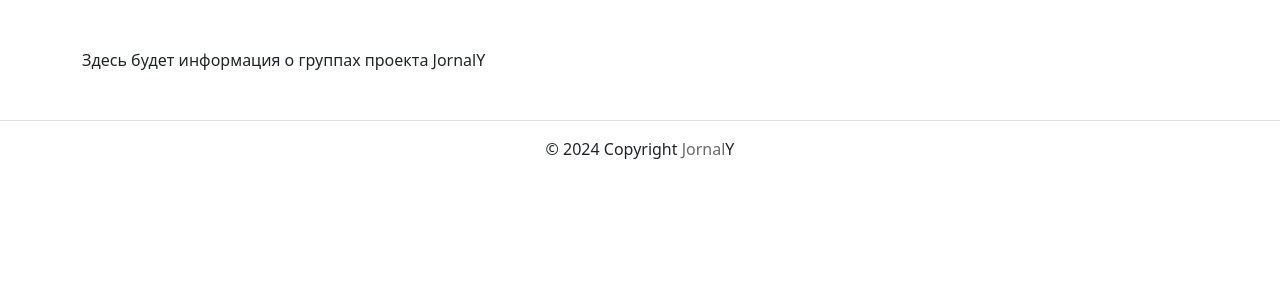
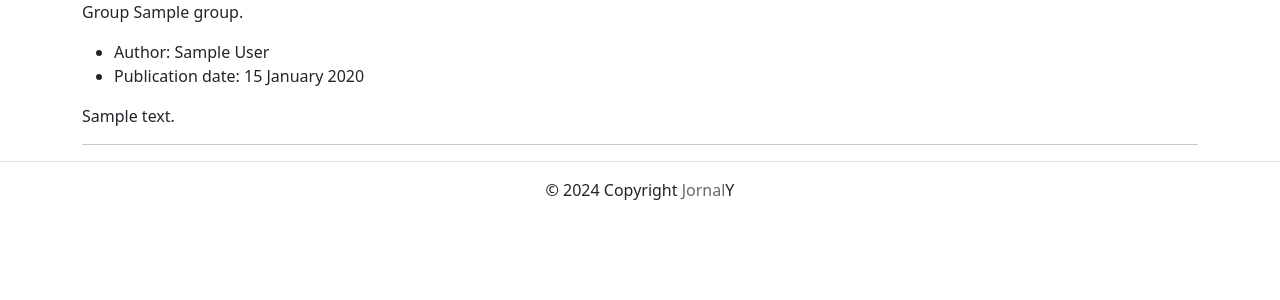
Before and after one commit to dev-lymar/JornalY, a Django app: a page that uses templates/posts/group_list.html in a window 1280 px wide. Shown: the part 56-356 px from the top of the page. Run offline with Django 5.2, Linux system fonts and the light colour scheme; tables that the repository leaves empty hold one stand-in row (values such as "Sample post"); some libraries are stand-ins or nearby versions.

Commit message:
Fixed index and group list templates, added display group posts

```diff
--- a/posts/urls.py
+++ b/posts/urls.py
@@ -5,5 +5,5 @@ app_name = 'posts'
 
 urlpatterns = [
     path('', views.index, name='home'),
-    path('group/<slug:slug>/', views.group_posts, name='groups'),
+    path('group/<slug:slug>/', views.group_posts, name='group'),
 ]
--- a/posts/views.py
+++ b/posts/views.py
@@ -1,18 +1,21 @@
-from django.shortcuts import render
+from django.shortcuts import render, get_object_or_404
 from django.http import HttpResponse
-from .models import Post
+from .models import Post, Group
 
 
 def index(request):
     posts = Post.objects.order_by('-pub_date')[:10]
     context = {
-        'posts': posts
+        'posts': posts,
     }
     return render(request, 'posts/index.html', context=context)
 
 
 def group_posts(request, slug):
+    group = get_object_or_404(Group, slug=slug)
+    posts = Post.objects.filter(group=group).order_by('-pub_date')[:10]
     context = {
-        'text': 'Здесь будет информация о группах проекта JornalY'
+        'group': group,
+        'posts': posts,
     }
     return render(request, 'posts/group_list.html', context=context)
--- a/templates/posts/group_list.html
+++ b/templates/posts/group_list.html
@@ -5,7 +5,21 @@
 {% endblock %}
 
 {% block content %}
-  <div class="container py-5">
-    {{ text }}
+  <div class="container">
+    <p>Group {{ group.title }}.</p>
+    {% for post in posts %}
+    <article>
+      <ul>
+        <li>
+          Author: {{ post.author.get_full_name }}
+        </li>
+        <li>
+          Publication date: {{ post.pub_date|date:"d E Y" }}
+        </li>
+      </ul>
+    <p>{{ post.text }}</p>
+    </article>
+    <hr>
+    {% endfor %}
   </div>
 {% endblock %}
```
Also changed, not shown: posts/admin.py (+6 -2 lines), templates/posts/index.html (+9 -2 lines).
